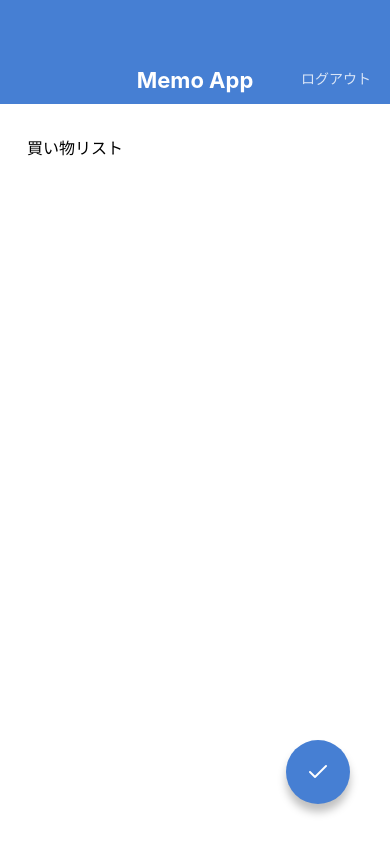
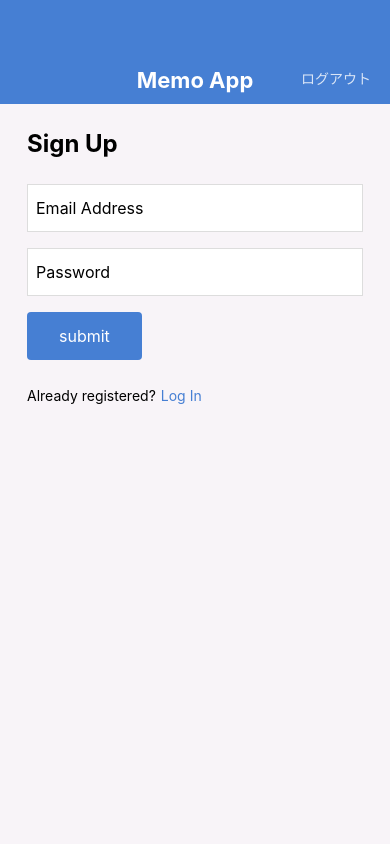
Before and after one commit to Riku-Terumoto/react-native-practice, a React Native app: screen / in a window 390 px wide. Built offline with nearby package versions, Linux system fonts and the light colour scheme.

Commit message:
Create LogInScreen and SignUpScreen

```diff
--- a/App.jsx
+++ b/App.jsx
@@ -1,16 +1,20 @@
 import React from 'react';
+import SignUpScreen from './src/screens/SignUpScreen';
+// import LogInScreen from './src/screens/LogInScreen';
 // import MemoCreateScreen from './src/screens/MemoCreateScreen';
 // import MemoListScreen from './src/screens/MemoListScreen';
 // import MemoDetailScreen from './src/screens/MemoDetailScreen';s
-import MemoEditScreen from './src/screens/MemoEditScreen';
+// import MemoEditScreen from './src/screens/MemoEditScreen';
 
 export default function App() {
   return (
     <>
       {/* <MemoListScreen /> */}
       {/* <MemoDetailScreen /> */}
-      <MemoEditScreen />
+      {/* <MemoEditScreen /> */}
       {/* <MemoCreateScreen /> */}
+      {/* <LogInScreen /> */}
+      <SignUpScreen />
     </>
   );
 }
--- /dev/null
+++ b/src/components/Button.jsx
@@ -0,0 +1,32 @@
+import React from 'react';
+import { View, Text, StyleSheet } from 'react-native';
+import { string } from 'prop-types';
+
+export default function Button(props) {
+  const { label } = props;
+  return (
+    <View style={styles.buttonContainer}>
+      <Text style={styles.buttonLabel}>{label}</Text>
+    </View>
+  );
+}
+
+Button.propTypes = {
+  label: string.isRequired,
+};
+
+const styles = StyleSheet.create({
+  buttonContainer: {
+    backgroundColor: '#467FD3',
+    borderRadius: 4,
+    alignSelf: 'flex-start',
+    marginBottom: 24,
+  },
+  buttonLabel: {
+    fontSize: 16,
+    lineHeight: 32,
+    paddingVertical: 8,
+    paddingHorizontal: 32,
+    color: '#fff',
+  },
+});
--- /dev/null
+++ b/src/screens/LogInScreen.jsx
@@ -0,0 +1,63 @@
+import React from 'react';
+import {
+  View, Text, TextInput, StyleSheet,
+} from 'react-native';
+
+import AppBar from '../components/AppBar';
+import Button from '../components/Button';
+
+export default function LogInScreen() {
+  return (
+    <View style={styles.container}>
+      <AppBar />
+      <View style={styles.inner}>
+        <Text style={styles.title}>Log In</Text>
+        <TextInput style={styles.input} value="Email Address" />
+        <TextInput style={styles.input} value="Password" />
+        <Button label="submit" />
+        <View style={styles.footer}>
+          <Text style={styles.footerText}>Not registered?</Text>
+          <Text style={styles.footerLink}>Sign up here!</Text>
+        </View>
+      </View>
+    </View>
+  );
+}
+
+const styles = StyleSheet.create({
+  container: {
+    flex: 1,
+    backgroundColor: '#F8F4F8',
+  },
+  inner: {
+    paddingHorizontal: 27,
+    paddingVertical: 24,
+  },
+  title: {
+    fontSize: 24,
+    lineHeight: 32,
+    fontWeight: 'bold',
+    marginBottom: 24,
+  },
+  input: {
+    fontSize: 16,
+    height: 48,
+    borderColor: '#DDD',
+    borderWidth: 1,
+    backgroundColor: '#fff',
+    paddingHorizontal: 8,
+    marginBottom: 16,
+  },
+  footerText: {
+    fontSize: 14,
+    lineHeight: 24,
+  },
+  footerLink: {
+    fontSize: 14,
+    lineHeight: 24,
+    color: '#467FD3',
+  },
+  footer: {
+    flexDirection: 'row',
+  },
+});
--- /dev/null
+++ b/src/screens/SignUpScreen.jsx
@@ -0,0 +1,64 @@
+import React from 'react';
+import {
+  View, Text, TextInput, StyleSheet,
+} from 'react-native';
+
+import AppBar from '../components/AppBar';
+import Button from '../components/Button';
+
+export default function SignUpScreen() {
+  return (
+    <View style={styles.container}>
+      <AppBar />
+      <View style={styles.inner}>
+        <Text style={styles.title}>Sign Up</Text>
+        <TextInput style={styles.input} value="Email Address" />
+        <TextInput style={styles.input} value="Password" />
+        <Button label="submit" />
+        <View style={styles.footer}>
+          <Text style={styles.footerText}>Already registered?</Text>
+          <Text style={styles.footerLink}>Log In</Text>
+        </View>
+      </View>
+    </View>
+  );
+}
+
+const styles = StyleSheet.create({
+  container: {
+    flex: 1,
+    backgroundColor: '#F8F4F8',
+  },
+  inner: {
+    paddingHorizontal: 27,
+    paddingVertical: 24,
+  },
+  title: {
+    fontSize: 24,
+    lineHeight: 32,
+    fontWeight: 'bold',
+    marginBottom: 24,
+  },
+  input: {
+    fontSize: 16,
+    height: 48,
+    borderColor: '#DDD',
+    borderWidth: 1,
+    backgroundColor: '#fff',
+    paddingHorizontal: 8,
+    marginBottom: 16,
+  },
+  footerText: {
+    fontSize: 14,
+    lineHeight: 24,
+    marginRight: 5,
+  },
+  footerLink: {
+    fontSize: 14,
+    lineHeight: 24,
+    color: '#467FD3',
+  },
+  footer: {
+    flexDirection: 'row',
+  },
+});
```
